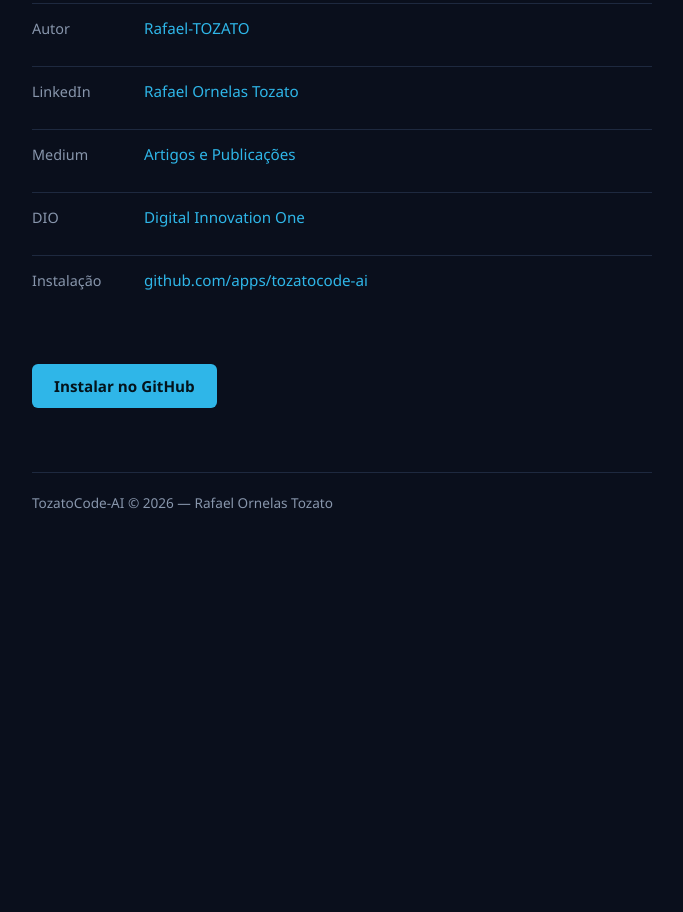
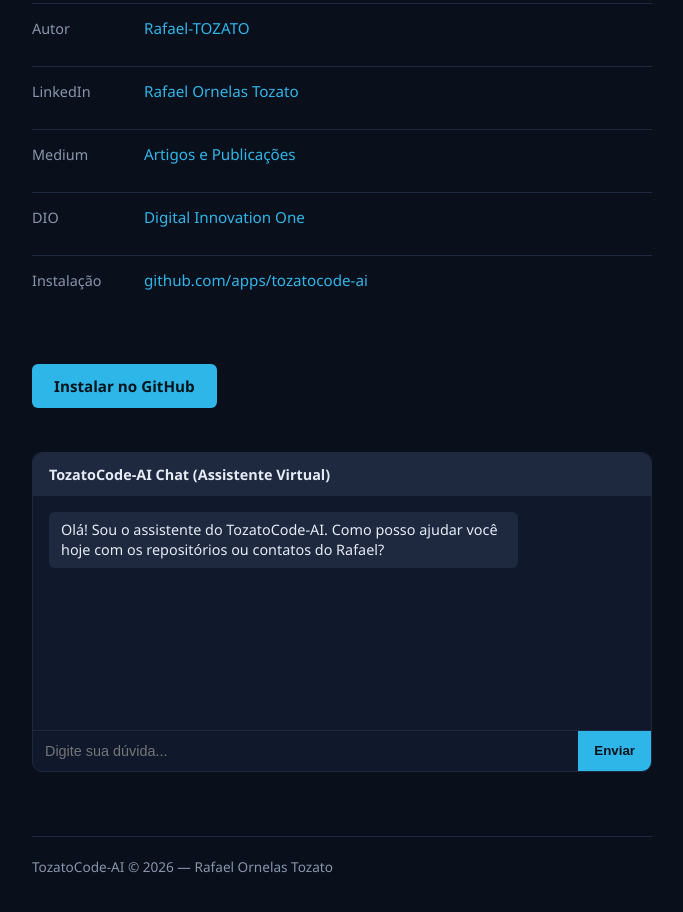
Before and after one commit to Rafael-TOZATO/tozato-dev-hub, a plain HTML site: page index.html in a window 1280 px wide. Shown: the part 728-1640 px from the top of the page, without its empty margins (298-981 px from the left). Before the commit the page ends 1304 px from the top, so only its background shows below. Drawn offline with Linux system fonts and the light colour scheme.

Commit message:
Add chat interface and bot response functionality
Landing page oficial do TozatoCode-AI (GitHub App) com metatags Open Graph personalizadas para exibição de card de link em redes sociais e mensageiros, hospedada via GitHub Pages.

```diff
--- a/index.html
+++ b/index.html
@@ -117,6 +117,71 @@
   .cta:hover {
     background: #55c8ee;
   }
+  .chat-container {
+    margin-top: 44px;
+    border: 1px solid var(--line);
+    border-radius: 10px;
+    background: var(--bg-panel);
+    overflow: hidden;
+    display: flex;
+    flex-direction: column;
+    height: 320px;
+  }
+  .chat-header {
+    padding: 12px 16px;
+    background: var(--line);
+    font-size: 0.9rem;
+    font-weight: 600;
+  }
+  .chat-messages {
+    flex: 1;
+    padding: 16px;
+    overflow-y: auto;
+    display: flex;
+    flex-direction: column;
+    gap: 10px;
+    font-size: 0.9rem;
+  }
+  .message {
+    padding: 8px 12px;
+    border-radius: 6px;
+    max-width: 80%;
+    line-height: 1.4;
+  }
+  .message.bot {
+    background: var(--line);
+    color: var(--text);
+    align-self: flex-start;
+  }
+  .message.user {
+    background: var(--accent);
+    color: #04141c;
+    align-self: flex-end;
+  }
+  .chat-input-area {
+    display: flex;
+    border-top: 1px solid var(--line);
+  }
+  .chat-input-area input {
+    flex: 1;
+    background: transparent;
+    border: none;
+    padding: 12px;
+    color: var(--text);
+    font-size: 0.9rem;
+    outline: none;
+  }
+  .chat-input-area button {
+    background: var(--accent);
+    color: #04141c;
+    border: none;
+    padding: 0 16px;
+    font-weight: 600;
+    cursor: pointer;
+  }
+  .chat-input-area button:hover {
+    background: #55c8ee;
+  }
   footer {
     margin-top: 64px;
     color: var(--text-dim);
@@ -164,7 +229,62 @@
 
   <a class="cta" href="https://github.com/apps/tozatocode-ai" target="_blank" rel="noopener">Instalar no GitHub</a>
 
+  <div class="chat-container">
+    <div class="chat-header">TozatoCode-AI Chat (Assistente Virtual)</div>
+    <div class="chat-messages" id="chatMessages">
+      <div class="message bot">Olá! Sou o assistente do TozatoCode-AI. Como posso ajudar você hoje com os repositórios ou contatos do Rafael?</div>
+    </div>
+    <form class="chat-input-area" id="chatForm">
+      <input type="text" id="chatInput" placeholder="Digite sua dúvida..." autocomplete="off">
+      <button type="submit">Enviar</button>
+    </form>
+  </div>
+
   <footer>TozatoCode-AI © 2026 — Rafael Ornelas Tozato</footer>
 </main>
+
+<script>
+  const chatMessages = document.getElementById('chatMessages');
+  const chatForm = document.getElementById('chatForm');
+  const chatInput = document.getElementById('chatInput');
+
+  chatForm.addEventListener('submit', (e) => {
+    e.preventDefault();
+    const text = chatInput.value.trim();
+    if (!text) return;
+
+    appendMessage(text, 'user');
+    chatInput.value = '';
+
+    setTimeout(() => {
+      const reply = getBotResponse(text);
+      appendMessage(reply, 'bot');
+    }, 600);
+  });
+
+  function appendMessage(text, sender) {
+    const msg = document.createElement('div');
+    msg.classList.add('message', sender);
+    msg.textContent = text;
+    chatMessages.appendChild(msg);
+    chatMessages.scrollTop = chatMessages.scrollHeight;
+  }
+
+  function getBotResponse(input) {
+    const query = input.toLowerCase();
+    if (query.includes('github') || query.includes('repositório')) {
+      return 'Você pode acessar todos os repositórios diretamente no GitHub do Rafael: github.com/Rafael-TOZATO';
+    } else if (query.includes('linkedin') || query.includes('contato')) {
+      return 'O perfil profissional e conexões estão disponíveis no LinkedIn: linkedin.com/in/rafaeltozato81';
+    } else if (query.includes('medium') || query.includes('artigo')) {
+      return 'Você pode conferir os artigos técnicos no Medium: medium.com/@rafael-tozato';
+    } else if (query.includes('dio')) {
+      return 'O perfil na plataforma Digital Innovation One (DIO) é: dio.me/users/rafael_tozato';
+    } else {
+      return 'Interessante! Para parcerias ou dúvidas específicas, entre em contato através do LinkedIn ou verifique os links listados na página.';
+    }
+  }
+</script>
+
 </body>
 </html>
```
